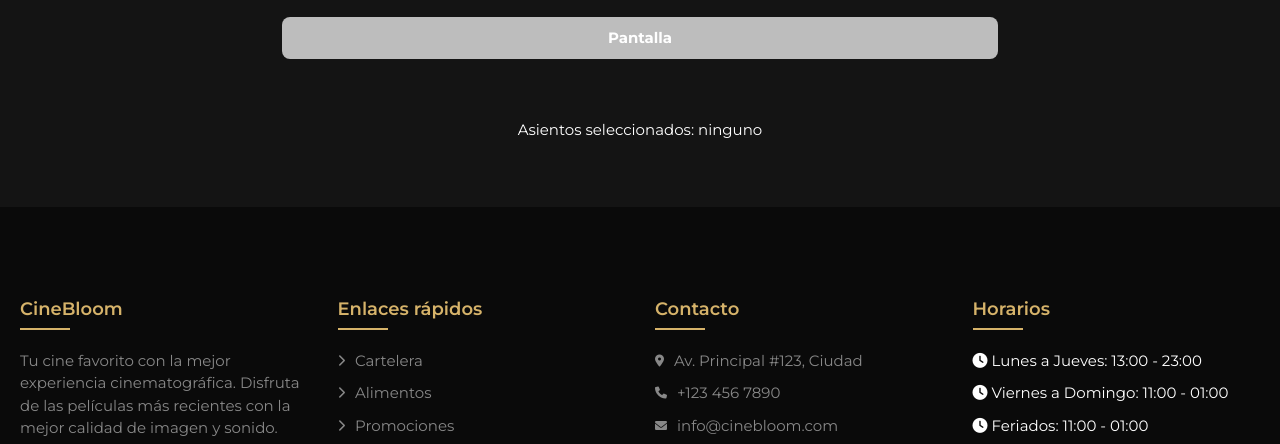
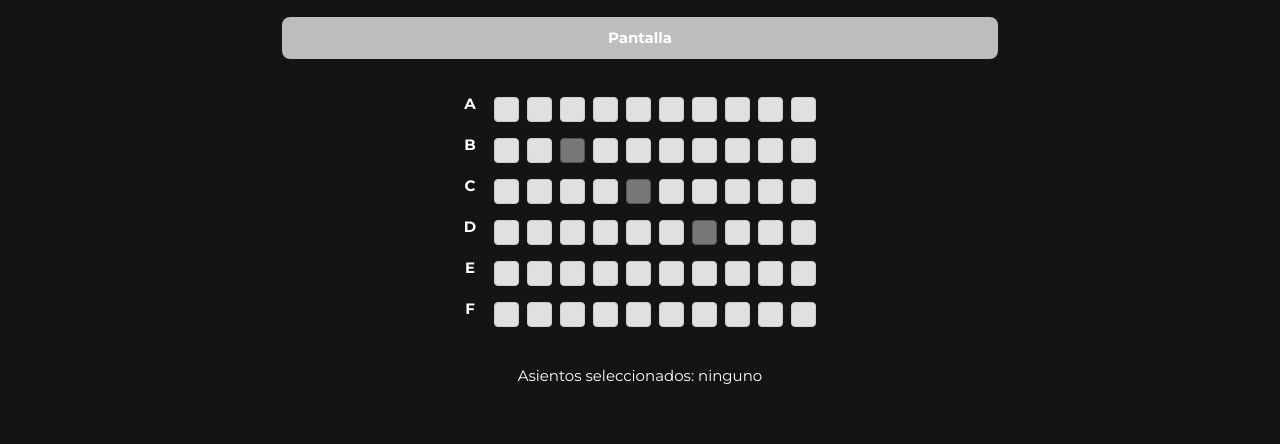
Before and after one commit to Jonny2210/PROYECTO_CINE, a plain HTML site: page asientosSelec.html in a window 1280 px wide. Shown: the part 180-624 px from the top of the page. Drawn offline with nearby package versions, Linux system fonts and the light colour scheme; the site is published under a folder, as on GitHub Pages, so addresses that start at the root find nothing.

Commit message:
commit para ver error asientos

```diff
--- a/asientosSelec.html
+++ b/asientosSelec.html
@@ -98,6 +98,6 @@
 
   <!-- Scripts -->
   <script src="https://cdnjs.cloudflare.com/ajax/libs/materialize/1.0.0/js/materialize.min.js"></script>
-  <script src="/asientosSelec.js"></script>
+  <script src="asientosSelec.js"></script>
 </body>
 </html>
```
